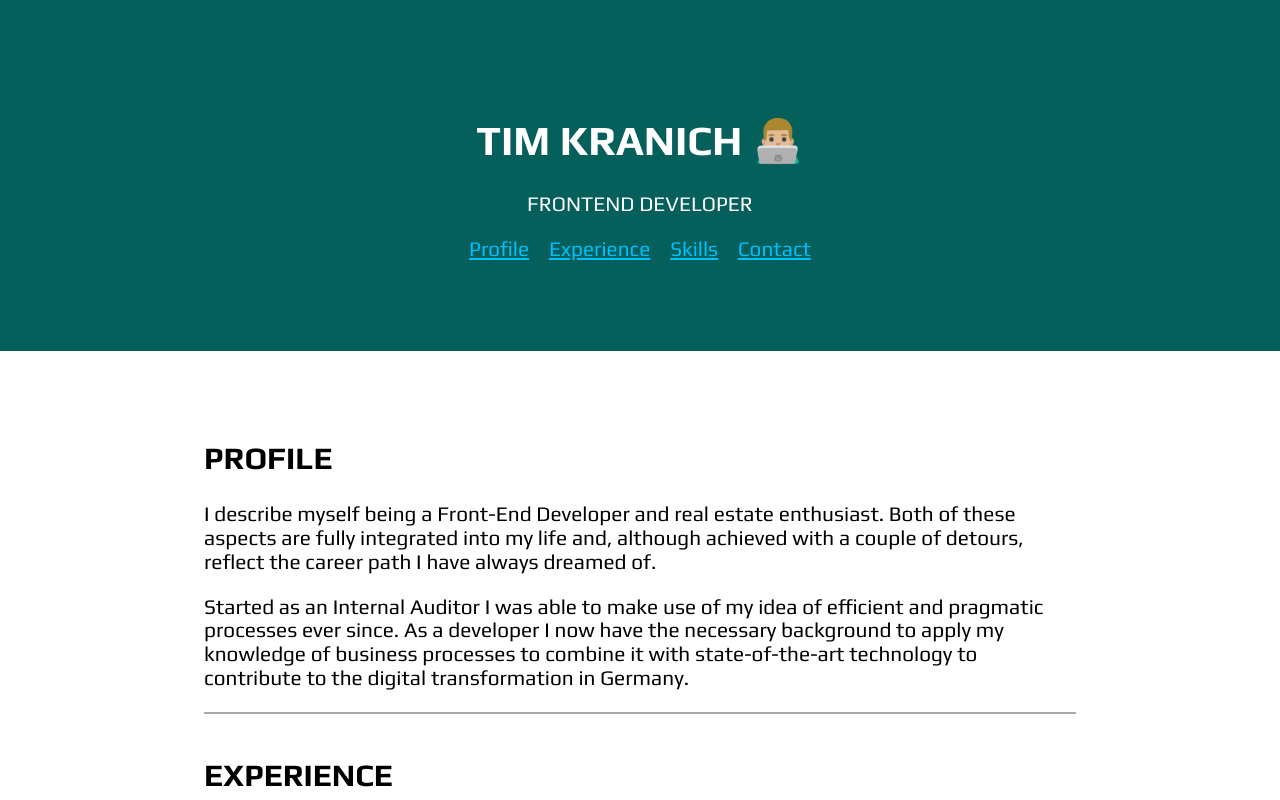
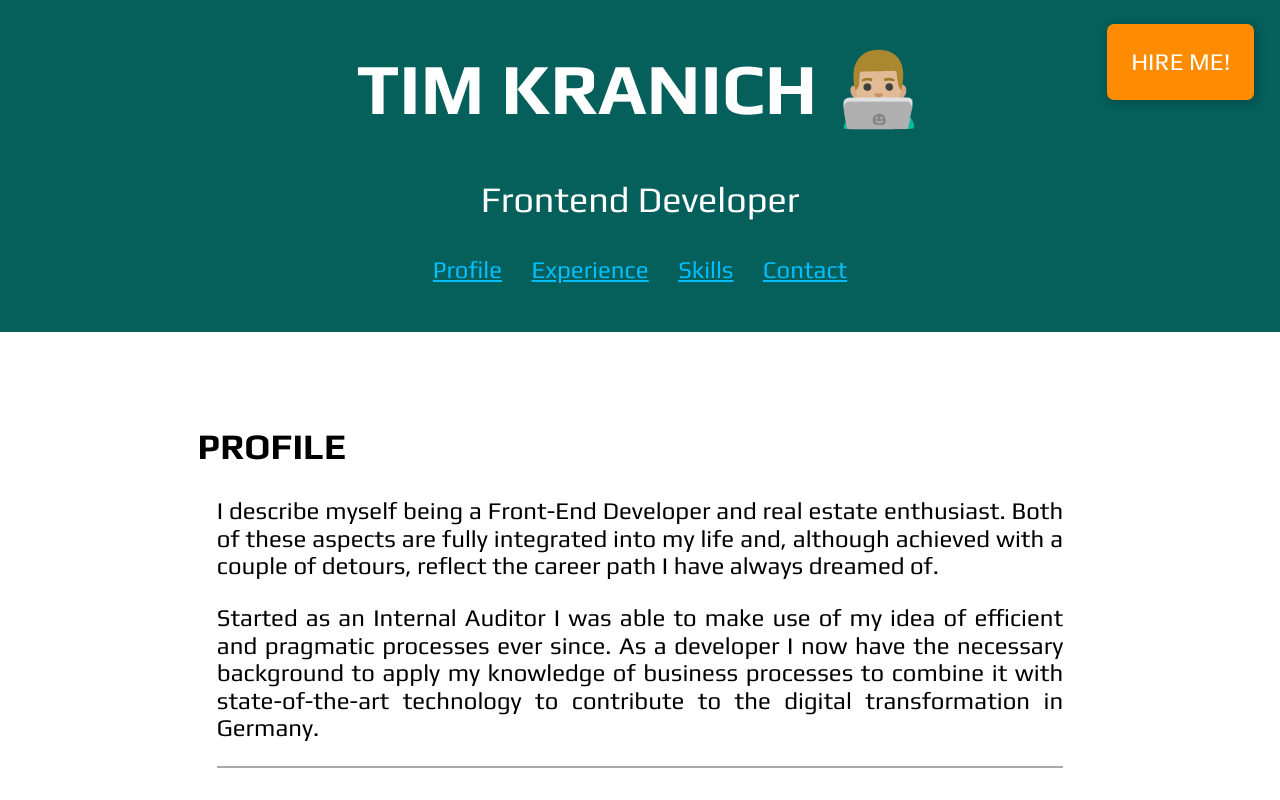
Before and after one commit to logycode/my-cv, a plain HTML site: page index.html in a window 1280 px wide. Shown: the top 800 px of the page. Drawn offline with nearby package versions, Linux system fonts and the light colour scheme.

Commit message:
update styles before adding media screen

```diff
--- a/index.html
+++ b/index.html
@@ -19,14 +19,19 @@
 
 <body>
     <header>
-        <h1>Tim Kranich</h1>
-        <p>Frontend Developer</p>
+        <div class="cv-name">
+            <h1>Tim Kranich</h1>
+            <p>Frontend Developer</p>
+        </div>
         <nav>
             <a href="#profile">Profile</a>
             <a href="#experience">Experience</a>
             <a href="#skills">Skills</a>
             <a href="#contact">Contact</a>
         </nav>
+        <p class="cta">
+            <a href="mailto:mail.kranich@gmail.com">Hire Me!</a>
+        </p>
     </header>
     <main>
         <article id="profile">
--- a/style.css
+++ b/style.css
@@ -9,7 +9,8 @@
 
 html {
   font-family: "Play", sans-serif;
-  font-size: 1.3rem;
+  /* adjust font-size according to screen size */
+  font-size: 24px;
 }
 
 body {
@@ -25,8 +26,16 @@ h6 {
   text-transform: uppercase;
 }
 
+h1 {
+  margin-top: 0;
+}
 h1::after {
   content: " 👨🏼‍💻";
+}
+
+h2 {
+  position: relative;
+  left: -0.8rem;
 }
 
 a {
@@ -38,7 +47,8 @@ a:hover {
 }
 
 body > header {
-  padding: 7% 5%;
+  position: relative;
+  padding: 2em;
   background-color: #055f5b;
   text-align: center;
   color: white;
@@ -56,13 +66,14 @@ body > header > a:active {
 }
 
 body > header > nav a + a {
-  margin-left: 15px;
+  margin-left: 1em;
 }
 
 body > main {
-  max-width: 1000px;
+  max-width: 70ch;
   margin: 0 auto;
   padding: 5%;
+  text-align: justify;
 }
 
 body > main > * {
@@ -76,3 +87,54 @@ body > main > *:last-child {
 article + article {
   margin-top: 5%;
 }
+
+.cv-name {
+  font-size: 3rem;
+}
+
+.cv-name h1 {
+  font-size: 1em;
+}
+
+.cv-name p {
+  font-size: 0.5em;
+}
+
+#experience header h3,
+#experience header p:first-of-type {
+  display: inline;
+  padding-inline-end: 10px;
+}
+
+.cta {
+  /* position: absolute; */
+  position: fixed;
+  top: 3vh;
+  right: 2vw;
+  margin: 0;
+  background-color: darkorange;
+  border-radius: 7px;
+  /* offset-x | offset-y | blur-radius | spread-radius | color */
+  box-shadow: 2px 2px 10px 1px rgba(0, 0, 0, 0.2);
+}
+
+.cta:hover {
+  background-color: chocolate;
+}
+
+.cta a {
+  display: inline-block;
+  padding: 1rem;
+  width: 100%;
+  height: 100%;
+  color: white;
+  text-decoration: none;
+}
+
+/* Start Media Queries */
+
+@media print {
+  nav {
+    display: none;
+  }
+}
```
